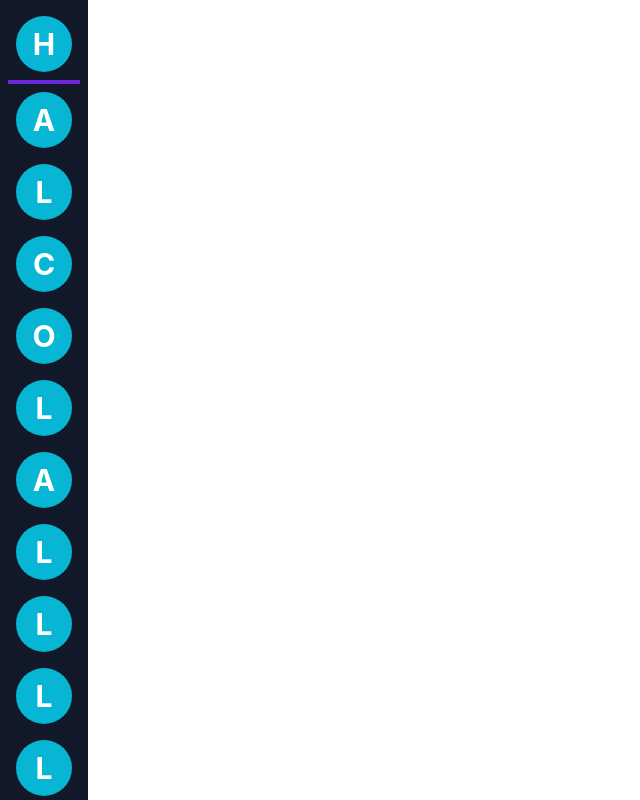
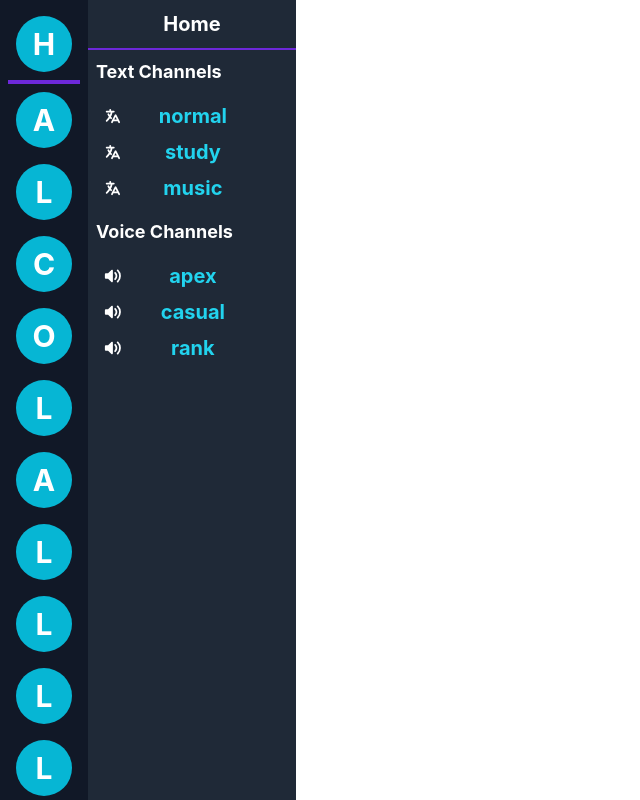
Before and after one commit to JustinLien0805/discord_ui_clone, a React (Vite) app: page / in a window 1280 px wide. Shown: the whole page, without its empty margins (0-640 px from the left). Built offline with nearby package versions, Linux system fonts and the light colour scheme.

Commit message:
add channels section

```diff
--- a/src/App.jsx
+++ b/src/App.jsx
@@ -1,13 +1,14 @@
 import { useState } from "react";
-import Sidebar from './components/Sidebar'
+import Sidebar from "./components/Sidebar";
 import "./App.css";
+import Channels from "./components/Channels";
 
 function App() {
   return (
     <div className="flex overflow-hidden">
-      {/* header */}
       <Sidebar />
       <main>
+        <Channels />
         {/* channels */}
         {/* chat room */}
         {/* members */}
--- /dev/null
+++ b/src/components/Channel.jsx
@@ -0,0 +1,41 @@
+import React from "react";
+
+const Channel = ({ type, name }) => {
+  return (
+    <div className="m-2 flex justify-center items-center">
+      {/* icon */}
+      {type === "voice" ? (
+        <svg
+          xmlns="http://www.w3.org/2000/svg"
+          className="h-5 w-5"
+          viewBox="0 0 20 20"
+          fill="currentColor"
+        >
+          <path
+            fillRule="evenodd"
+            d="M9.383 3.076A1 1 0 0110 4v12a1 1 0 01-1.707.707L4.586 13H2a1 1 0 01-1-1V8a1 1 0 011-1h2.586l3.707-3.707a1 1 0 011.09-.217zM14.657 2.929a1 1 0 011.414 0A9.972 9.972 0 0119 10a9.972 9.972 0 01-2.929 7.071 1 1 0 01-1.414-1.414A7.971 7.971 0 0017 10c0-2.21-.894-4.208-2.343-5.657a1 1 0 010-1.414zm-2.829 2.828a1 1 0 011.415 0A5.983 5.983 0 0115 10a5.984 5.984 0 01-1.757 4.243 1 1 0 01-1.415-1.415A3.984 3.984 0 0013 10a3.983 3.983 0 00-1.172-2.828 1 1 0 010-1.415z"
+            clipRule="evenodd"
+          />
+        </svg>
+      ) : (
+        <svg
+          xmlns="http://www.w3.org/2000/svg"
+          className="h-5 w-5"
+          viewBox="0 0 20 20"
+          fill="currentColor"
+        >
+          <path
+            fillRule="evenodd"
+            d="M7 2a1 1 0 011 1v1h3a1 1 0 110 2H9.578a18.87 18.87 0 01-1.724 4.78c.29.354.596.696.914 1.026a1 1 0 11-1.44 1.389c-.188-.196-.373-.396-.554-.6a19.098 19.098 0 01-3.107 3.567 1 1 0 01-1.334-1.49 17.087 17.087 0 003.13-3.733 18.992 18.992 0 01-1.487-2.494 1 1 0 111.79-.89c.234.47.489.928.764 1.372.417-.934.752-1.913.997-2.927H3a1 1 0 110-2h3V3a1 1 0 011-1zm6 6a1 1 0 01.894.553l2.991 5.982a.869.869 0 01.02.037l.99 1.98a1 1 0 11-1.79.895L15.383 16h-4.764l-.724 1.447a1 1 0 11-1.788-.894l.99-1.98.019-.038 2.99-5.982A1 1 0 0113 8zm-1.382 6h2.764L13 11.236 11.618 14z"
+            clipRule="evenodd"
+          />
+        </svg>
+      )}
+      <button className="text-xl font-bold w-full rounded-lg hover:bg-gray-600 text-cyan-400">
+        {name}
+      </button>
+    </div>
+  );
+};
+
+export default Channel;
--- /dev/null
+++ b/src/components/Channels.jsx
@@ -0,0 +1,38 @@
+import React from "react";
+import Channel from "./Channel";
+
+const Channels = () => {
+  return (
+    <>
+      <div
+        className="bg-gray-800 text-white h-screen
+    w-40 lg:w-52 overflow-y-scroll scrollbar-hide"
+      >
+        <div className="flex justify-center items-center sticky top-0 h-12 bg-gray-800">
+          <h3 className="font-bold text-xl">Home</h3>
+        </div>
+        <hr className="border-t-[2px] border-violet-700" />
+        <div className="m-2">
+          {/* icon */}
+          <h3 className="font-bold text-lg">Text Channels</h3>
+          <div className="m-4 ml-0">
+            <Channel name="normal" type="text" />
+            <Channel name="study" type="text" />
+            <Channel name="music" type="text" />
+          </div>
+        </div>
+        <div className="m-2">
+          {/* icon */}
+          <h3 className="font-bold text-lg">Voice Channels</h3>
+          <div className="m-4 ml-0">
+            <Channel name="apex" type="voice" />
+            <Channel name="casual" type="voice" />
+            <Channel name="rank" type="voice" />
+          </div>
+        </div>
+      </div>
+    </>
+  );
+};
+
+export default Channels;
--- a/src/components/Server.jsx
+++ b/src/components/Server.jsx
@@ -9,7 +9,7 @@ const Server = ({ icon }) => {
       >
         {icon.substring(0,1)}
       </button>
-      <p className="absolute left-24 bg-black w-auto
+      <p className="absolute left-24 z-50 bg-black w-auto
       text-white p-2 m-2 scale-0 group-hover:scale-100 rounded-lg">{icon}</p>
     </div>
   )
```
